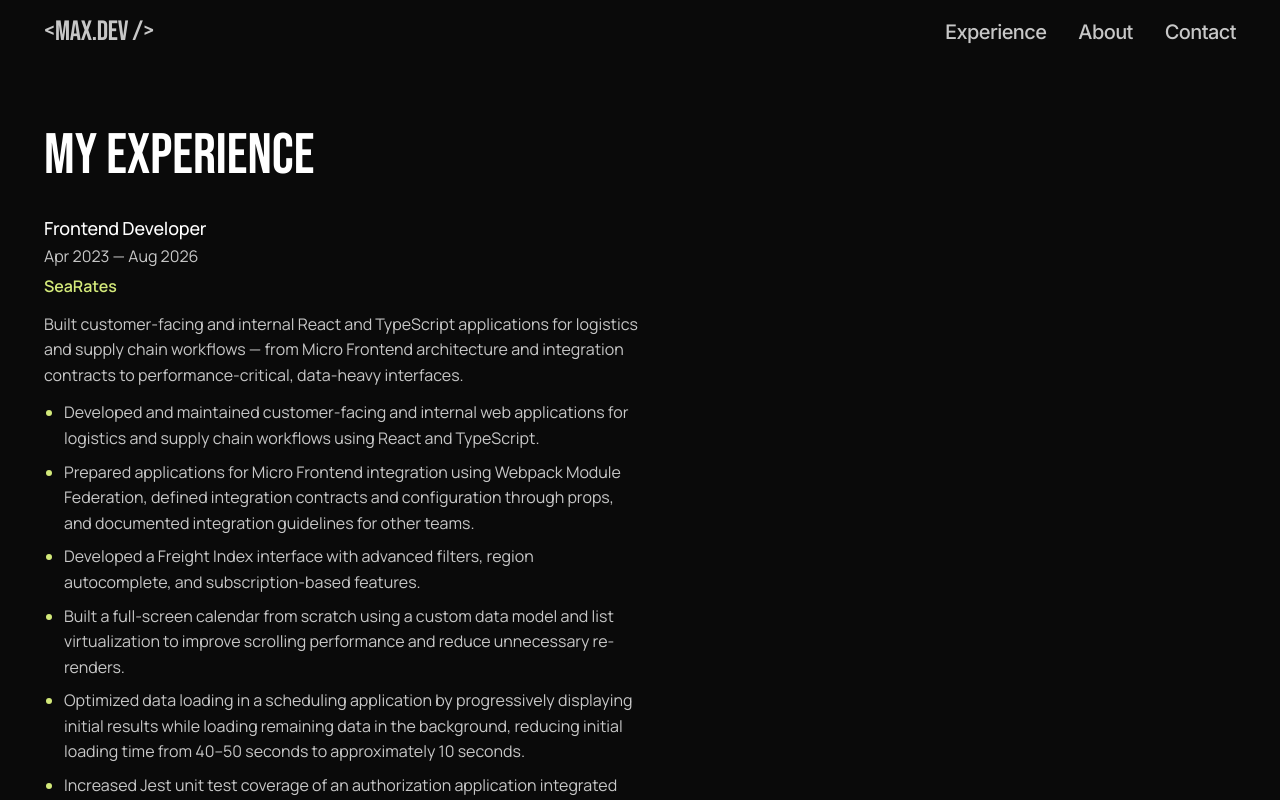
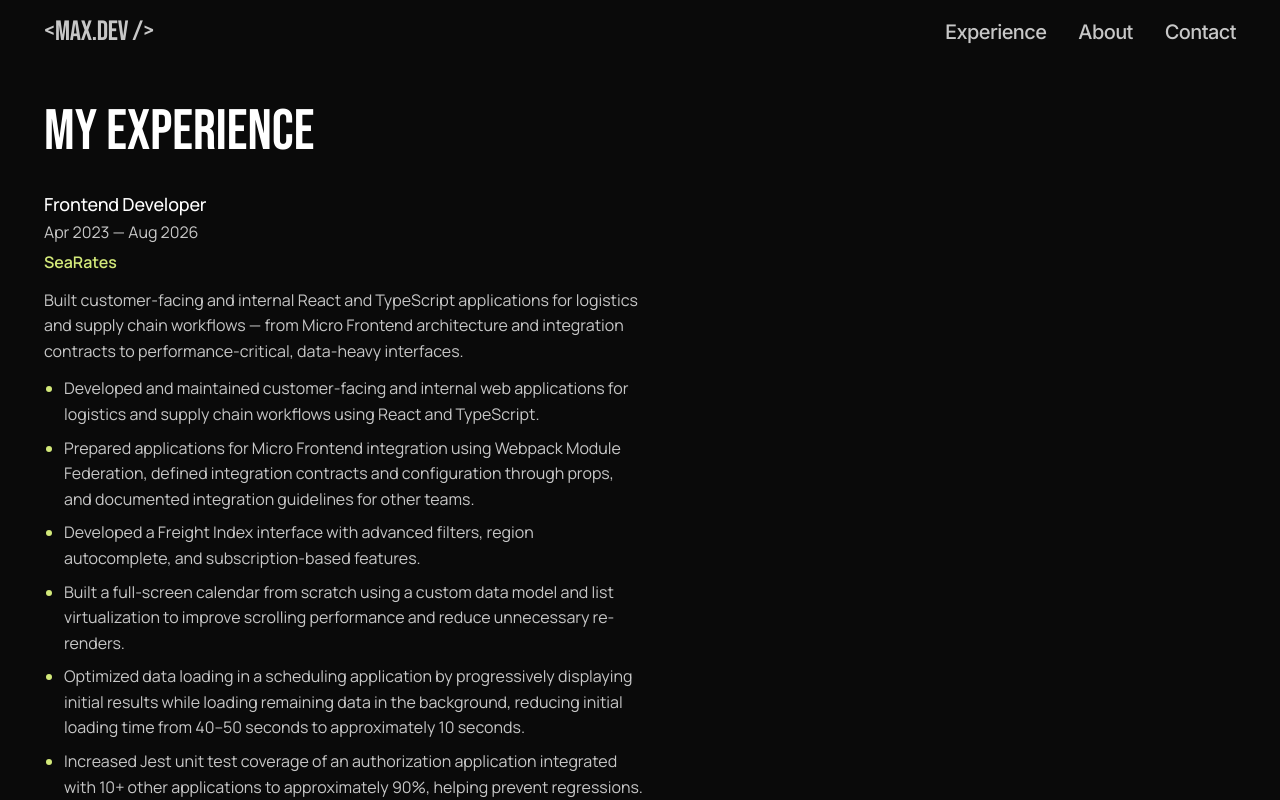
Before and after one commit to maximsukhetsky/digital-portfolio, a Next.js app: page /experience in a window 1280 px wide. Shown: the top 800 px of the page. Built offline with nearby package versions, Linux system fonts and the light colour scheme; no server answers.

Commit message:
fix: reduce top padding of work history section

```diff
--- a/src/components/experience/work-history/WorkHistory.module.scss
+++ b/src/components/experience/work-history/WorkHistory.module.scss
@@ -2,7 +2,7 @@
 @use "@/styles/variables" as v;
 
 .work-history {
-  padding-top: 64px;
+  padding-top: 40px;
   padding-bottom: 64px;
 
   border-bottom: 1px solid v.$color-dark-gray;
```
